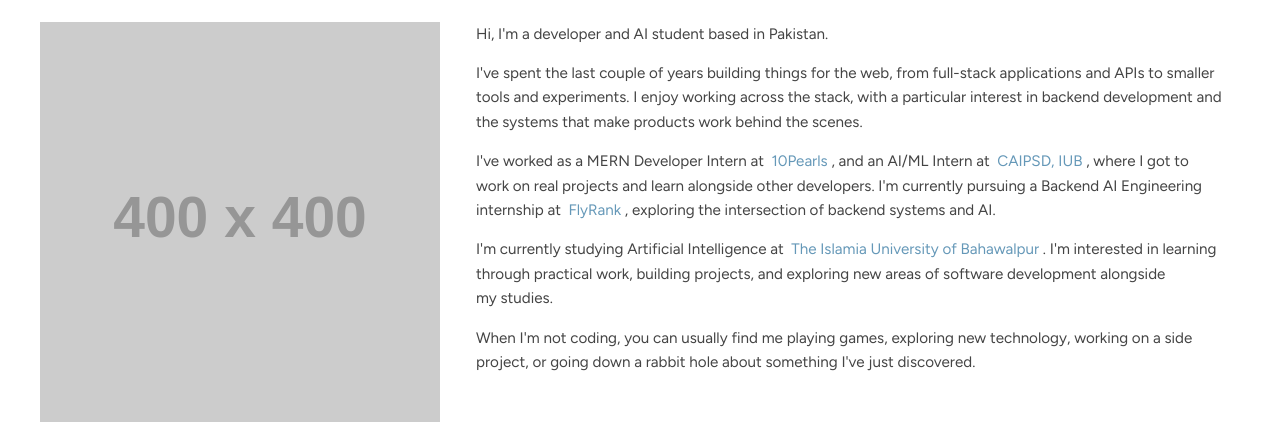
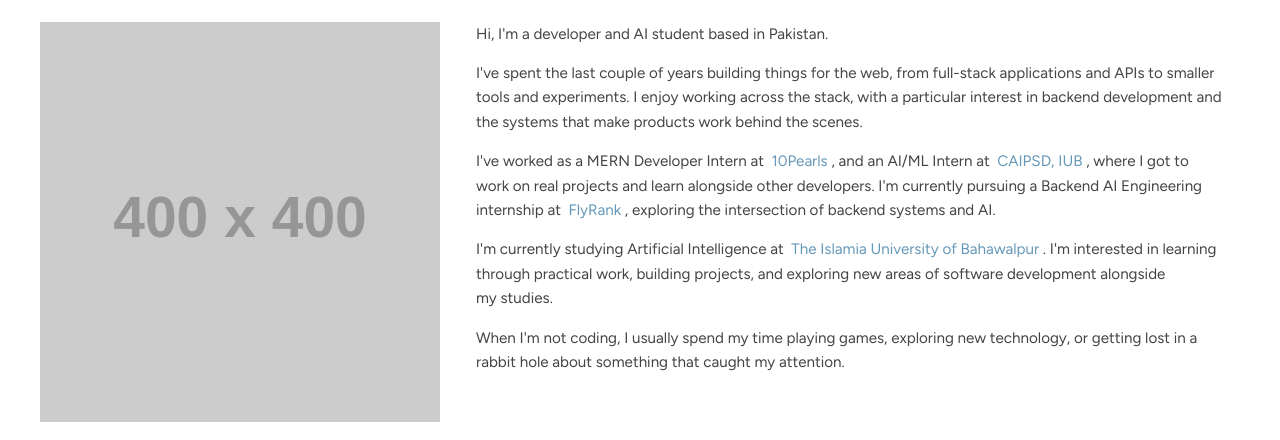
Before and after one commit to mhanzlah/mhanzlah.com, an Astro site in the folder frontend/: page / in a window 1280 px wide. Shown: the part 122-562 px from the top of the page. Built offline with nearby package versions, Linux system fonts and the light colour scheme; Astro itself is replaced by a stand-in of ours; placeholder pictures from the web are drawn by us; a web font is replaced by a local one.

Commit message:
refactor: update homepage content

```diff
--- a/frontend/src/pages/index.astro
+++ b/frontend/src/pages/index.astro
@@ -63,9 +63,9 @@ import "../styles/index.css";
         </p>
 
         <p>
-          When I'm not coding, you can usually find me playing games, exploring
-          new technology, working on a side project, or going down a rabbit hole
-          about something I've just discovered.
+          When I'm not coding, I usually spend my time playing games, exploring
+          new technology, or getting lost in a rabbit hole about something that
+          caught my attention.
         </p>
       </div>
     </section>
```
